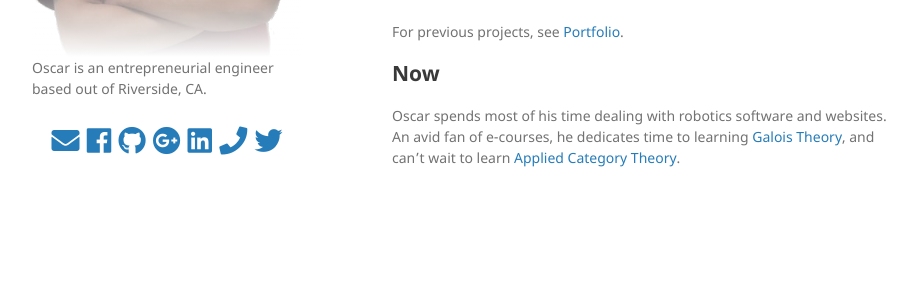
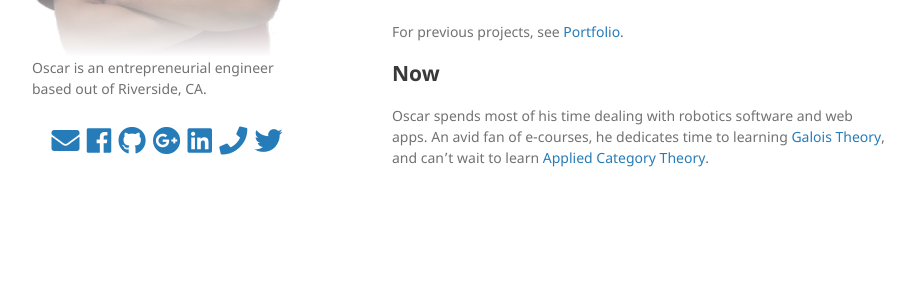
Before and after one commit to mathemonads/mathemonads.github.io, a Jekyll site: the page built from index.md, in a window 1280 px wide. Shown: the part 402-702 px from the top of the page, without its empty margins (178-1095 px from the left). Built offline with Jekyll 4.4.1, drawn with Linux system fonts in a browser that asks for light colours; nearby versions of some CDN libraries.

```diff
--- a/_layouts/post.html
+++ b/_layouts/post.html
@@ -5,7 +5,7 @@ layout: default
 <small>{{ page.date | date: "%-d %B %Y" }}</small>
 <h1>{{ page.title }}</h1>
 
-<p class="view">by {{ page.author | default: site.author }}</p>
+<h6 class="view">by {{ page.author | default: site.author }}</h6>
 
 {{content}}
 
--- a/index.md
+++ b/index.md
@@ -8,11 +8,11 @@ layout: default
 Oscar solves hard problems by building automated hardware/software systems and integrating with any technology required. He is passionate about working with nonprofits, academic researchers, and especially startups.
 
 ## Bio
-As an undergraduate, he studied liberal arts and graduated from Bard College at Simon's Rock with a _Bachelor of Arts_ in mathematics and computer science in the spring of 2017. Since then, he's gained valuable experience freelancing his services as a full-stack software engineer and system administrator. He continues to [learn](/portfolio/courses "learn") [science](/science.html "formal, natural, and applied sciences"), and is now especially interested in embarking on projects with mechanical and electrical components.
+As an undergraduate, he studied liberal arts and graduated from Bard College at Simon's Rock with a _Bachelor of Arts_ in mathematics and computer science in the spring of 2017. Since then, he's gained valuable experience freelancing his services as a full-stack software engineer and system administrator. He continues to [learn](/portfolio/courses "learn") [science](/blog/science.html "formal, natural, and applied sciences"), and is now especially interested in embarking on projects with mechanical and electrical components.
 
 For previous projects, see [Portfolio](/portfolio "Portfolio").
 
 ## Now
 
-Oscar spends most of his time dealing with robotics software and websites.
+Oscar spends most of his time dealing with robotics software and web apps.
 An avid fan of e-courses, he dedicates time to learning [Galois Theory](https://www.coursera.org/learn/galois "Introduction to Galois Theory"), and can't wait to learn [Applied Category Theory](https://johncarlosbaez.wordpress.com/2018/12/14/applied-category-theory-seminar/ "Applied Category Theory Seminar").
```
Also changed, not shown: blog/iiot.md (added, +48 -0 lines), blog/index.md (added, +3 -0 lines), blog/science.md (renamed from science.md).
